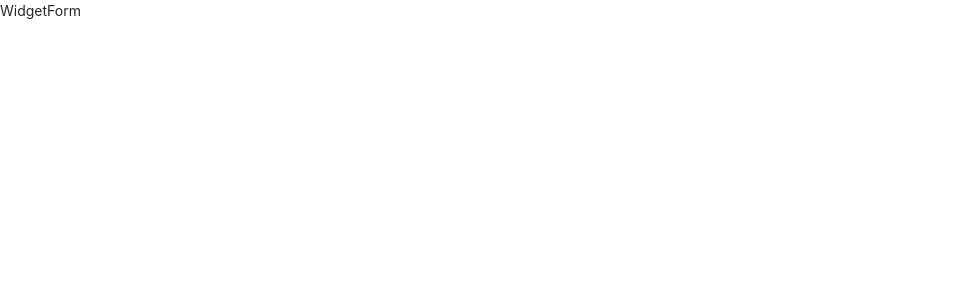
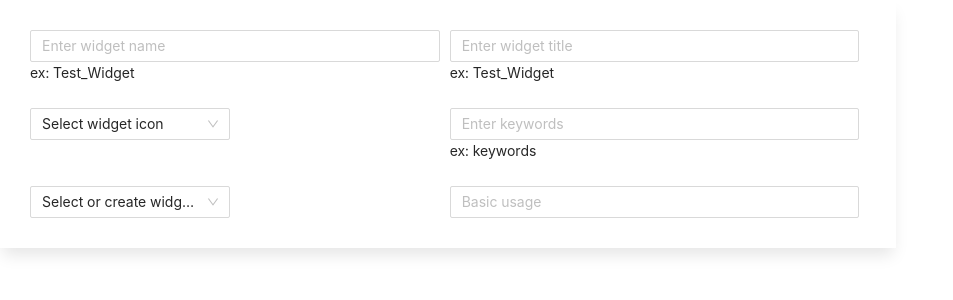
Before and after one commit to tawhidulIKhan/elementor-custom-widget-generator, a React (Create React App) app: page / in a window 1280 px wide. Shown: the top 300 px of the page, without its empty margins (0-953 px from the left). Built offline with nearby package versions, Linux system fonts and the light colour scheme.

Commit message:
feat: add basic input in widgetForm

```diff
--- /dev/null
+++ b/src/components/widgetForm/WidgetForm.scss
@@ -0,0 +1,13 @@
+.widget__form{
+    box-shadow: 0px 10px 15px -3px rgba(0,0,0,0.1);
+    padding: 1.875rem;
+    &__row{
+        display: flex;
+        flex-wrap: wrap;
+        gap: 0.625rem;
+    }
+    &__column{
+        flex: 1 0 49%;
+        max-width: 49%;
+    }
+}
--- a/src/components/widgetForm/WidgetForm.tsx
+++ b/src/components/widgetForm/WidgetForm.tsx
@@ -1,5 +1,46 @@
-import React from 'react';
+import { Input, Select } from 'antd';
+import './WidgetForm.scss';
 
 export default function WidgetForm() {
-  return <div>WidgetForm</div>;
+  return (
+    <div className="widget__form">
+      <div className="widget__form__row">
+        <div className="widget__form__column">
+          <Input placeholder="Enter widget name" />
+          <p>ex: Test_Widget</p>
+        </div>
+        <div className="widget__form__column">
+          <Input placeholder="Enter widget title" />
+          <p>ex: Test_Widget</p>
+        </div>
+        <div className="widget__form__column">
+          <Select defaultValue="1" style={{ width: 200 }}>
+            <Select.Option selected disabled value="1">
+              Select widget icon
+            </Select.Option>
+            <Select.Option value="2">icon 1</Select.Option>
+            <Select.Option value="3">icon 1</Select.Option>
+            <Select.Option value="4">icon 1</Select.Option>
+          </Select>
+        </div>
+        <div className="widget__form__column">
+          <Input placeholder="Enter keywords" />
+          <p>ex: keywords</p>
+        </div>
+        <div className="widget__form__column">
+          <Select defaultValue="1" style={{ width: 200 }}>
+            <Select.Option selected disabled value="1">
+              Select or create widget categories
+            </Select.Option>
+            <Select.Option value="2">icon 1</Select.Option>
+            <Select.Option value="3">icon 1</Select.Option>
+            <Select.Option value="4">icon 1</Select.Option>
+          </Select>
+        </div>
+        <div className="widget__form__column">
+          <Input placeholder="Basic usage" />
+        </div>
+      </div>
+    </div>
+  );
 }
```
